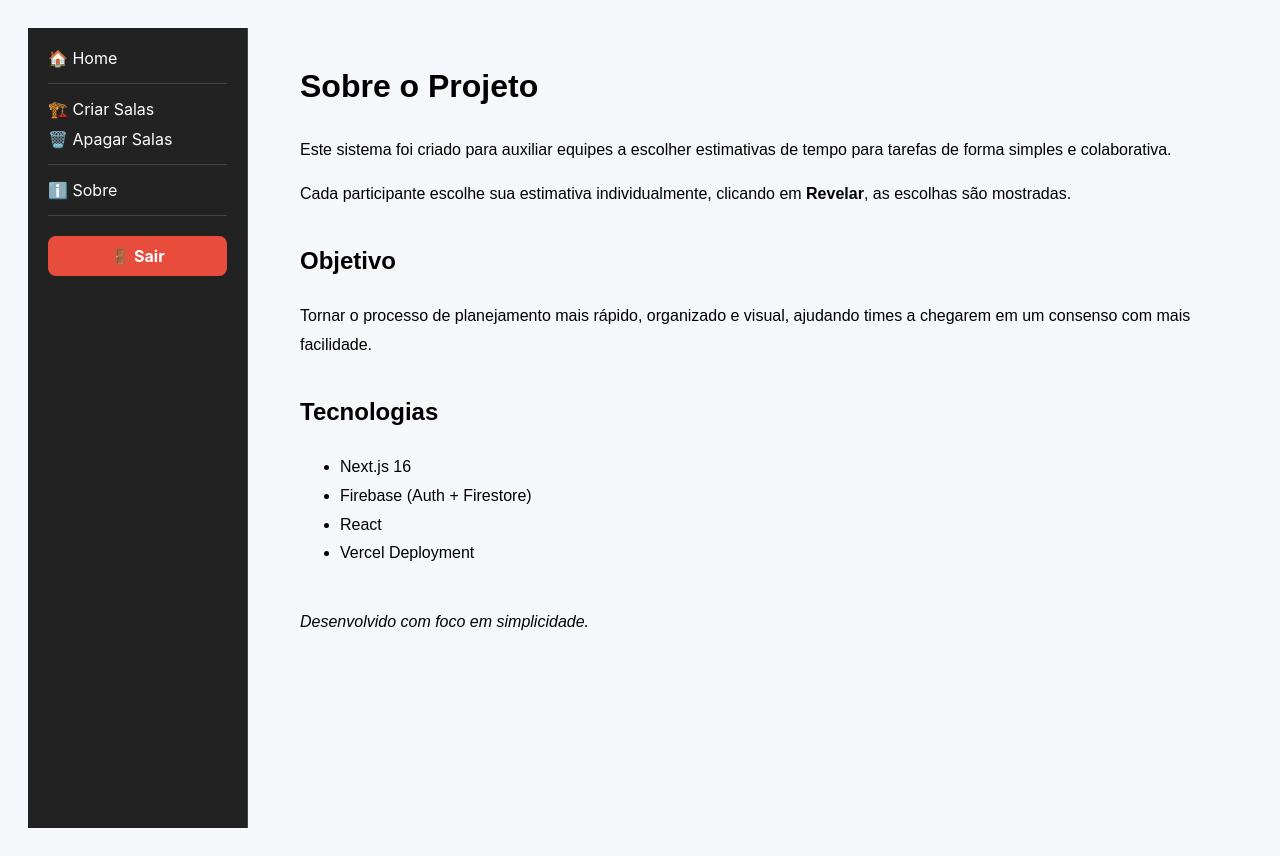
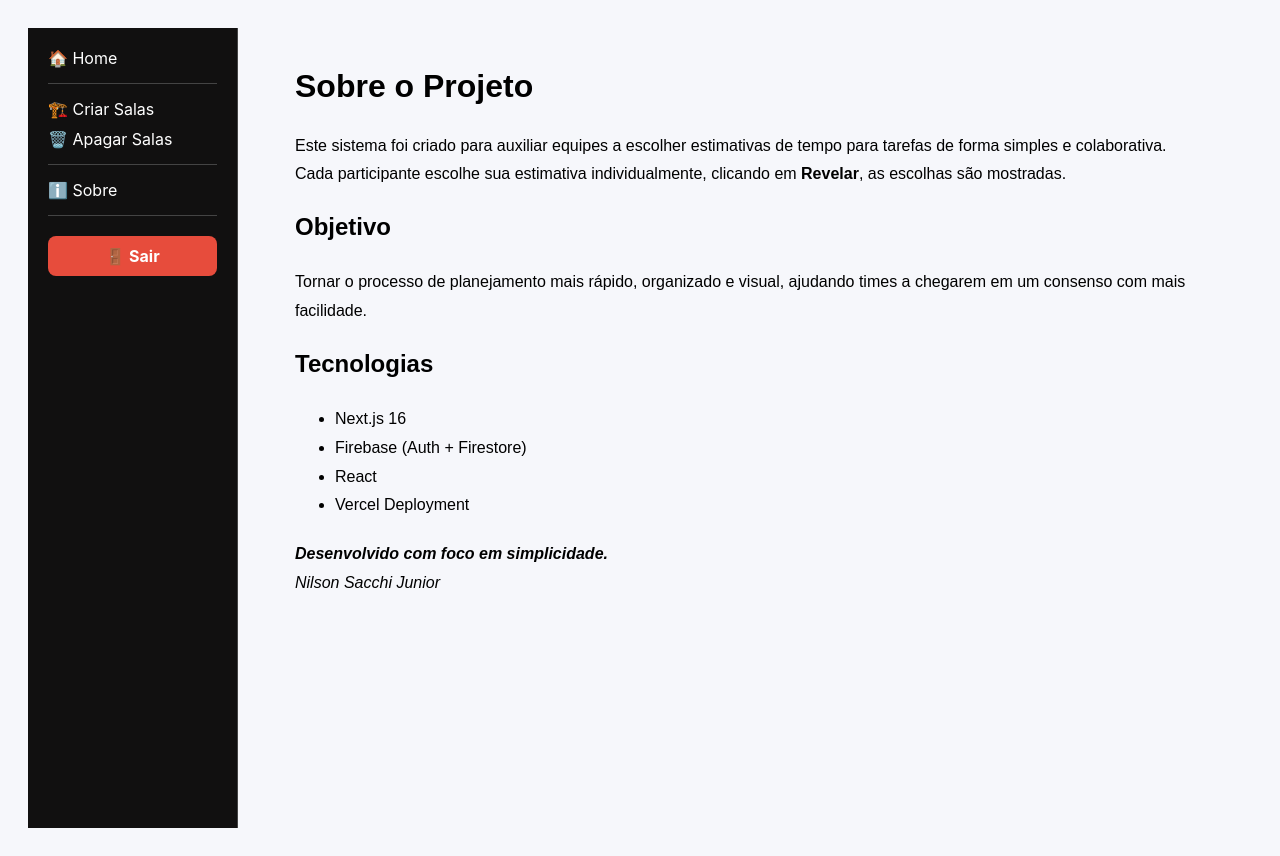
Before and after one commit to nilsonsacchi/sala-estimativa, a Next.js app: page /sobre in a window 1280 px wide. Built offline with nearby package versions, Linux system fonts and the light colour scheme; no server answers.

Commit message:
melhorias nas rotas

```diff
--- a/components/Sidebar.js
+++ b/components/Sidebar.js
@@ -6,11 +6,6 @@ import { logout } from "../lib/firebaseClient";
 import { getAuth } from "firebase/auth";
 import { getFirebaseApp } from "../lib/firebaseClient";
 
-/**
- * Sidebar:
- * - Recebe user prop (firebase user) ou usa auth.currentUser
- * - Remove participante usando uid
- */
 export default function Sidebar({ user: userProp, onLeaveRoom }) {
   const router = useRouter();
 
@@ -25,24 +20,20 @@ export default function Sidebar({ user: userProp, onLeaveRoom }) {
     }
   }
 
-  // remove participante da sala no Firebase, se existir
   async function tryRemoveParticipant() {
     try {
       if (typeof window === "undefined") return;
 
-      const roomId = localStorage.getItem("roomId"); // still keep roomId in localStorage to know last room (optional)
+      const roomId = localStorage.getItem("roomId");
       const user = getUser();
 
       if (!roomId || !user) return;
 
       const uid = user.uid;
-
       const db = getDB();
       if (!db) return;
 
       await remove(ref(db, `salas/${roomId}/participantes/${uid}`));
-
-      // optional: clear localStorage room markers
       localStorage.removeItem("roomId");
     } catch (err) {
       console.error("Erro ao remover participante:", err);
@@ -54,14 +45,11 @@ export default function Sidebar({ user: userProp, onLeaveRoom }) {
       if (onLeaveRoom) {
         try {
           onLeaveRoom();
-        } catch (e) {
-          console.warn("Erro no onLeaveRoom:", e);
+        } catch {}
       }
-      }
-
       await tryRemoveParticipant();
     } finally {
-      router.push(path).catch(err => console.error("Router erro:", err));
+      router.push(path).catch(console.error);
     }
   }
 
@@ -75,20 +63,17 @@ export default function Sidebar({ user: userProp, onLeaveRoom }) {
 
   return (
     <nav>
-      <ul
-        style={{
+      <ul style={{
         listStyle: "none",
         padding: "20px",
         margin: 0,
-          width: "220px",
+        width: "210px",
         height: "100vh",
-          backgroundColor: "#222",
+        backgroundColor: "#111010ff",
         color: "white",
         borderRight: "1px solid #444",
         boxSizing: "border-box",
-        }}
-      >
-        {/* Usuário logado */}
+      }}>
         {user && (
           <li style={{ marginBottom: "20px" }}>
             <strong>{user.displayName}</strong>
@@ -101,28 +86,22 @@ export default function Sidebar({ user: userProp, onLeaveRoom }) {
         <li style={{ marginBottom: "10px", cursor: "pointer" }} onClick={() => clearAndGo("/")}>
           🏠 Home
         </li>
-
         <hr style={{ margin: "15px 0", border: "none", borderBottom: "1px solid #444" }} />
 
         <li style={{ marginBottom: "10px", cursor: "pointer" }} onClick={() => clearAndGo("/create-rooms")}>
           🏗️ Criar Salas
         </li>
-
         <li style={{ marginBottom: "10px", cursor: "pointer" }} onClick={() => clearAndGo("/delete-rooms")}>
           🗑️ Apagar Salas
         </li>
-
         <hr style={{ margin: "15px 0", border: "none", borderBottom: "1px solid #444" }} />
 
         <li style={{ marginBottom: "10px", cursor: "pointer" }} onClick={() => clearAndGo("/sobre")}>
           ℹ️ Sobre
         </li>
-
         <hr style={{ margin: "15px 0", border: "none", borderBottom: "1px solid #444" }} />
 
-        {/* Botão de logout */}
-        <li
-          style={{
+        <li style={{
           marginTop: "20px",
           cursor: "pointer",
           padding: "10px",
@@ -131,9 +110,7 @@ export default function Sidebar({ user: userProp, onLeaveRoom }) {
           textAlign: "center",
           borderRadius: "8px",
           fontWeight: "bold",
-          }}
-          onClick={handleLogout}
-        >
+        }} onClick={handleLogout}>
           🚪 Sair
         </li>
       </ul>
--- a/pages/_app.js
+++ b/pages/_app.js
@@ -4,14 +4,13 @@ import { useEffect, useState } from "react";
 import { useRouter } from "next/router";
 import Sidebar from "../components/Sidebar";
 import { getFirebaseApp } from "../lib/firebaseClient";
-
 import { getAuth, onAuthStateChanged } from "firebase/auth";
 
 export default function App({ Component, pageProps }) {
   const router = useRouter();
-  const [user, setUser] = useState(null);
+  const [user, setUser] = useState(undefined); // undefined = ainda carregando
 
-  // Função usada globalmente para mandar sair da sala
+  // Função global para deixar sala
   function handleLeaveRoom() {
     if (window.__LEAVE_ROOM_CALLBACK__) {
       try {
@@ -22,12 +21,13 @@ export default function App({ Component, pageProps }) {
 
   const hideSidebar = router.pathname === "/login";
 
+  // Inicializa auth listener
   useEffect(() => {
     const app = getFirebaseApp();
     const auth = getAuth(app);
 
     const unsub = onAuthStateChanged(auth, (u) => {
-      setUser(u);
+      setUser(u); // null se não logado
     });
 
     return () => unsub();
@@ -35,19 +35,10 @@ export default function App({ Component, pageProps }) {
 
   return (
     <div style={{ display: "flex" }}>
-      {!hideSidebar && (
-        <Sidebar
-          user={user}
-          onLeaveRoom={handleLeaveRoom}
-        />
-      )}
+      {!hideSidebar && <Sidebar user={user} onLeaveRoom={handleLeaveRoom} />}
 
       <main style={{ flex: 1 }}>
-        <Component
-          {...pageProps}
-          user={user}
-          leaveRoom={handleLeaveRoom}
-        />
+        <Component {...pageProps} user={user} leaveRoom={handleLeaveRoom} />
       </main>
     </div>
   );
--- a/pages/sobre.js
+++ b/pages/sobre.js
@@ -7,24 +7,21 @@ export default function Sobre() {
       fontFamily: "Arial, sans-serif",
       lineHeight: "1.8"
     }}>
-      <h1 style={{ fontSize: "32px", marginBottom: "20px" }}>Sobre o Projeto</h1>
+      <h1 style={{ fontSize: "32px", marginBottom: "10px" }}>Sobre o Projeto</h1>
 
       <p>
         Este sistema foi criado para auxiliar equipes a escolher estimativas de tempo
         para tarefas de forma simples e colaborativa.
-      </p>
-
-      <p>
         Cada participante escolhe sua estimativa individualmente, clicando em <strong>Revelar</strong>, as escolhas são mostradas.
       </p>
 
-      <h2 style={{ marginTop: "30px" }}>Objetivo</h2>
+      <h2 style={{ marginTop: "10px" }}>Objetivo</h2>
       <p>
         Tornar o processo de planejamento mais rápido, organizado e visual, ajudando
         times a chegarem em um consenso com mais facilidade.
       </p>
 
-      <h2 style={{ marginTop: "30px" }}>Tecnologias</h2>
+      <h2 style={{ marginTop: "10px" }}>Tecnologias</h2>
       <ul>
         <li>Next.js 16</li>
         <li>Firebase (Auth + Firestore)</li>
@@ -32,9 +29,12 @@ export default function Sobre() {
         <li>Vercel Deployment</li>
       </ul>
 
-      <p style={{ marginTop: "40px", fontStyle: "italic" }}>
-        Desenvolvido com foco em simplicidade.
+      <p style={{ marginTop: "20px", fontStyle: "italic" }}>
+        <strong>Desenvolvido com foco em simplicidade.</strong>
+        <br></br>
+        Nilson Sacchi Junior
       </p>
+
     </div>
   );
 }
```
Also changed, not shown: components/AdminMenu.js (deleted, +0 -18 lines), components/ProtectedRoute.js (added, +16 -0 lines), pages/index.js (+5 -2 lines). Lines whose indentation alone changed are shown as unchanged.
